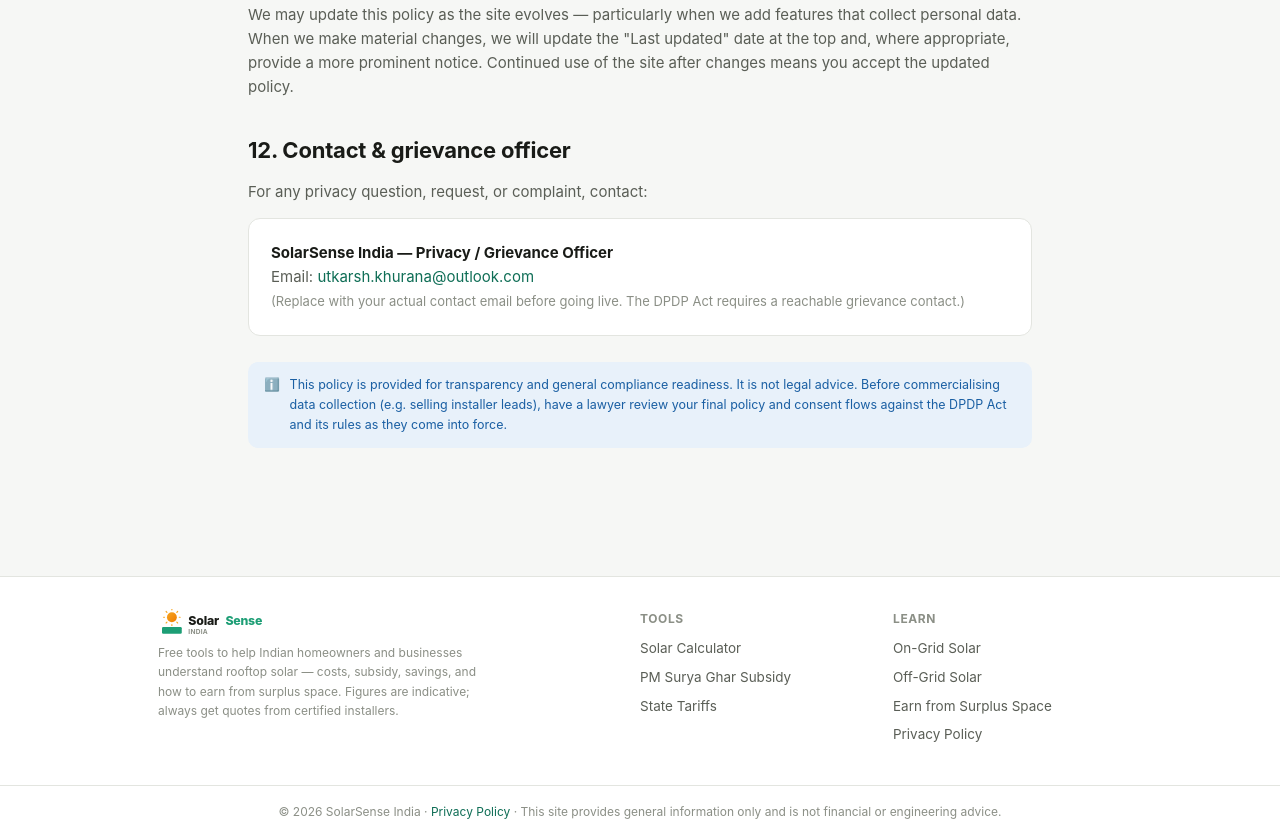
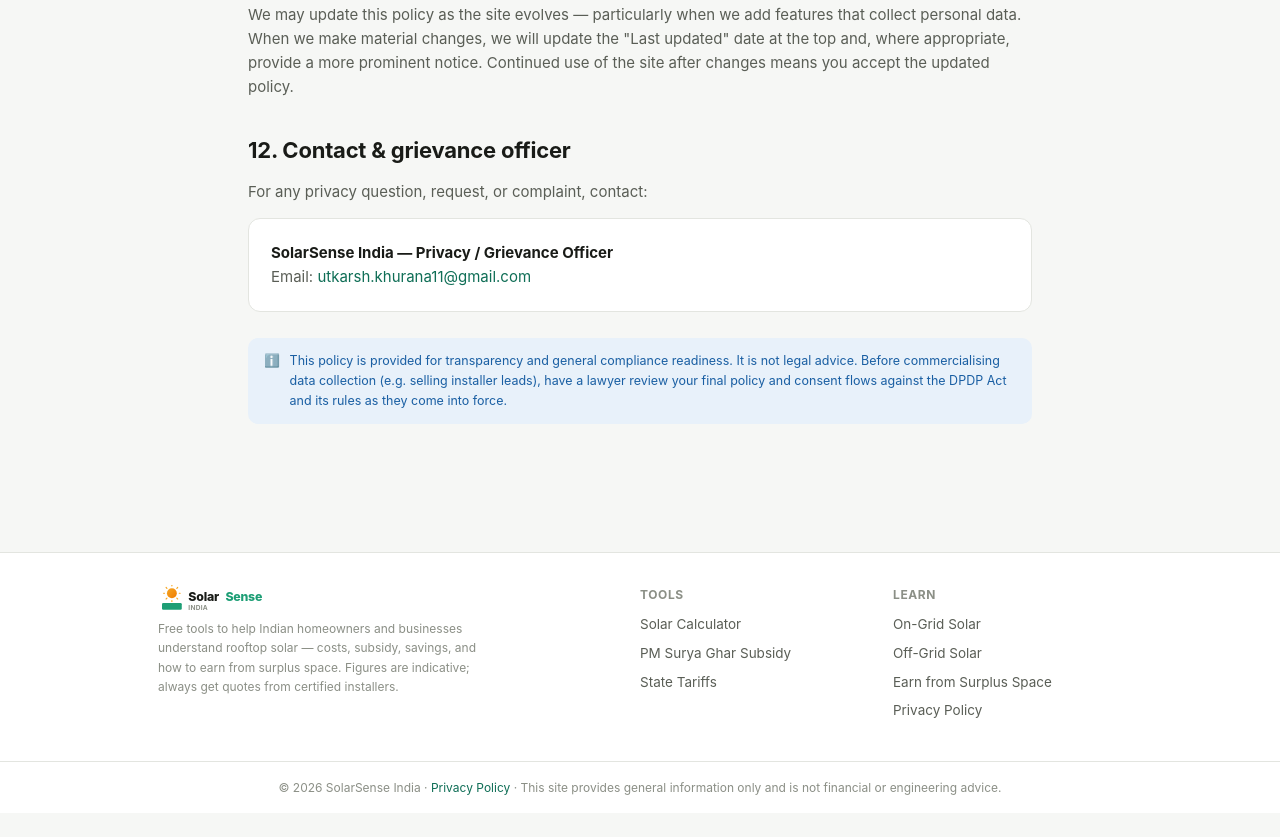
Before and after one commit to BreakerBlock/Solar-Sense, a plain HTML site: page privacy.html in a window 1280 px wide. Shown: the part 3701-4538 px from the top of the page. After the commit the page ends 4514 px from the top, so only its background shows below. Drawn offline with Linux system fonts and the light colour scheme.

Commit message:
Privacy: set grievance contact email
Co-Authored-By: Claude Opus 5.5 <noreply@anthropic.com>
Claude-Session: https://claude.ai/code/session_01M7VisfMYsrTzeS6NXr5ctm

```diff
--- a/privacy.html
+++ b/privacy.html
@@ -150,8 +150,7 @@
   <p>For any privacy question, request, or complaint, contact:</p>
   <div class="card" style="margin-top:12px">
     <p style="margin:0"><strong>SolarSense India — Privacy / Grievance Officer</strong><br>
-    Email: <a href="mailto:utkarsh.khurana@outlook.com">utkarsh.khurana@outlook.com</a><br>
-    <span style="color:var(--tx3);font-size:13px">(Replace with your actual contact email before going live. The DPDP Act requires a reachable grievance contact.)</span></p>
+    Email: <a href="mailto:utkarsh.khurana11@gmail.com">utkarsh.khurana11@gmail.com</a></p>
   </div>
 
   <div class="notice" style="margin-top:26px">
```
Also changed, not shown: 2 other files.
